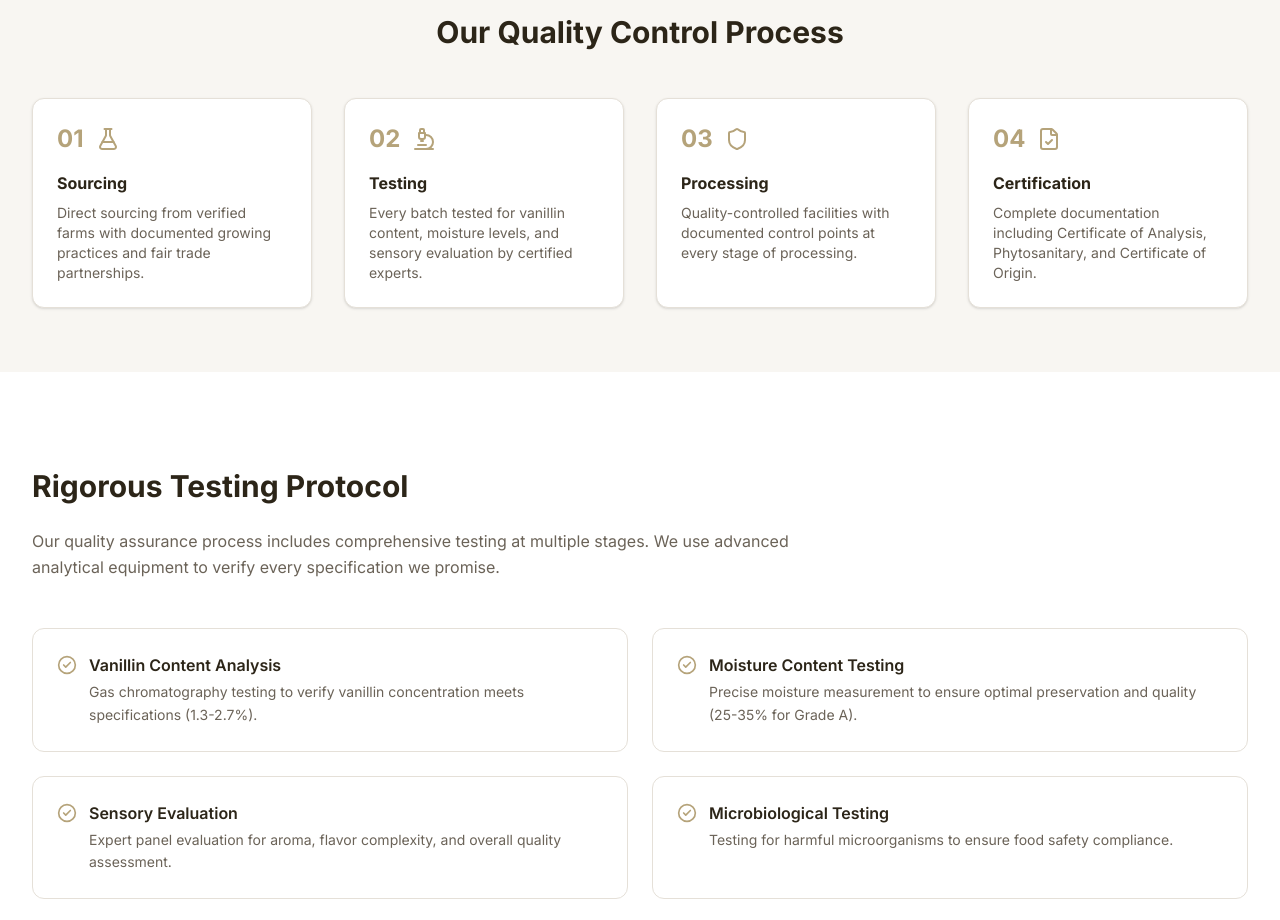
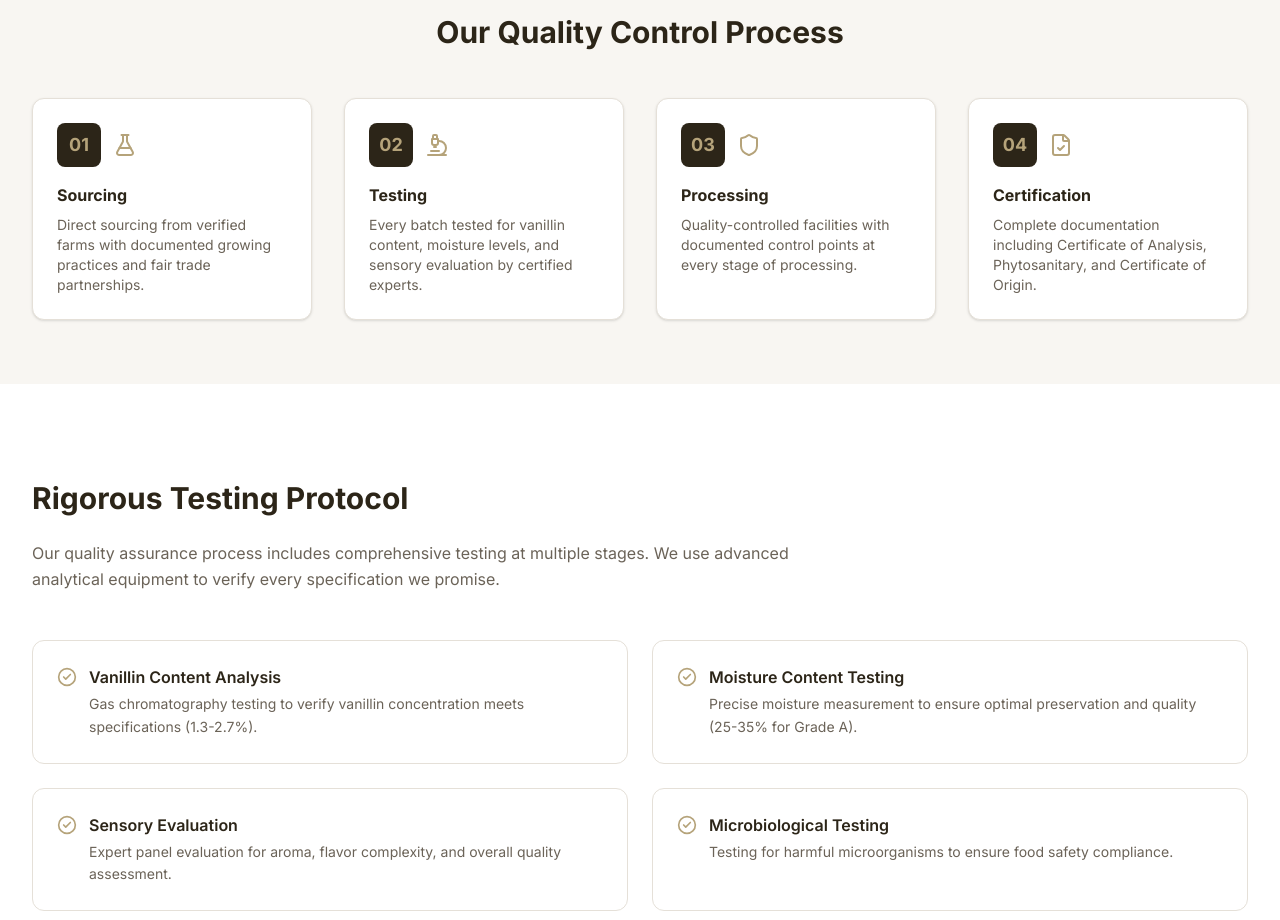
Before and after one commit to irfanmulachela-glitch/vanilla, a Next.js app: page /quality in a window 1280 px wide. Shown: the part 1920-2840 px from the top of the page. Built offline with nearby package versions, Linux system fonts and the light colour scheme.

Commit message:
Quality process cards: charcoal number stamps with gold digits + gold hover borders

```diff
--- a/src/app/quality/page.tsx
+++ b/src/app/quality/page.tsx
@@ -297,9 +297,9 @@ export default function QualityPage() {
                 icon: FileCheck,
               },
             ].map((item) => (
-              <div key={item.step} className="bg-white rounded-xl p-6 shadow-sm border border-[#E5E0D8]">
+              <div key={item.step} className="bg-white rounded-xl p-6 shadow-sm border border-[#E5E0D8] hover:border-[#B5A37A] transition-colors">
                 <div className="flex items-center gap-3 mb-4">
-                  <span className="text-2xl font-bold text-[#B5A37A]">
+                  <span className="w-11 h-11 rounded-lg bg-[#2C2518] text-[#B5A37A] text-lg font-bold flex items-center justify-center flex-shrink-0">
                     {item.step}
                   </span>
                   <item.icon className="w-6 h-6 text-[#B5A37A]" />
```
